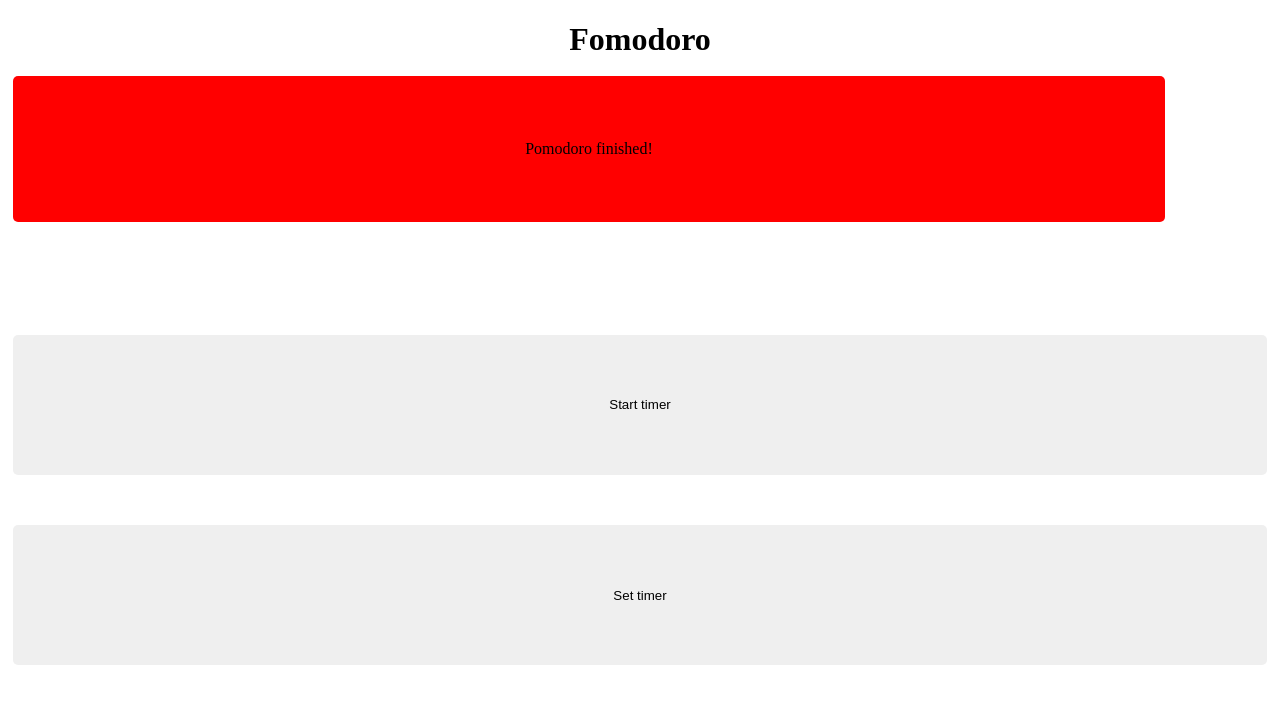
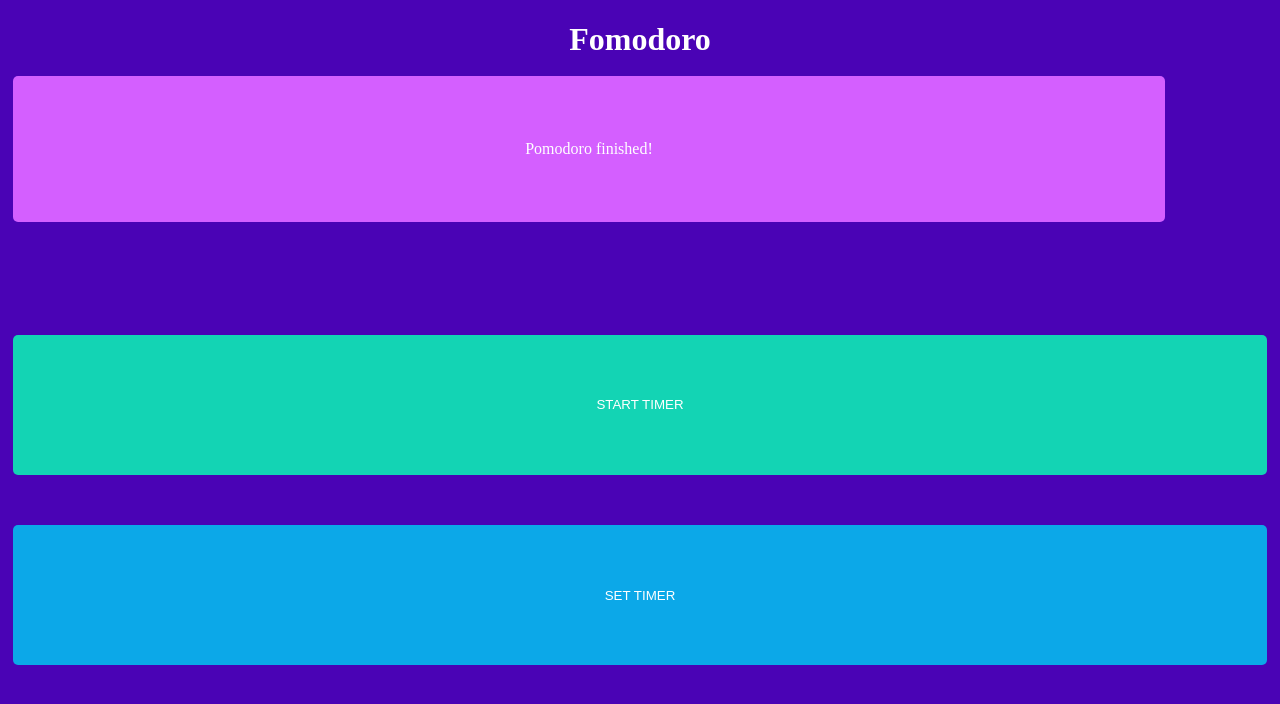
Before and after one commit to mgdelacroix/fomodoro, a plain HTML site: page index.html in a window 1280 px wide. Drawn offline with Linux system fonts and the light colour scheme.

Commit message:
Improve css

```diff
--- a/css/styles.css
+++ b/css/styles.css
@@ -4,6 +4,8 @@
 
 body {
     font-size: 100%;
+    background-color: #4A03B5;
+    color: white;
 }
 
 main {
@@ -22,13 +24,22 @@ button {
     border: none;
     padding: 5%;
     margin: 2% 0;
+    color: white;
+}
+
+.btn-start {
+    background-color: #13D4B4;
+}
+
+.btn-set {
+    background-color: #0CA8E8;
 }
 
 #message {
     position: absolute;
     width: 90%;
     top: 60px;
-    background-color: red;
+    background-color: #D45FFF;
     padding: 5%;
     border-radius: 5px;
 }
--- a/index.html
+++ b/index.html
@@ -16,8 +16,8 @@
         <p id="timer">20:00</p>
       </div>
       <div id="buttons">
-        <button id="startTimer" name="startTimer">Start timer</button>
-        <button id="setTimer" name="setTimer">Set timer</button>
+        <button id="startTimer" class="btn-start" name="startTimer">START TIMER</button>
+        <button id="setTimer" class="btn-set" name="setTimer">SET TIMER</button>
       </div>
       <audio id="finishAudio">
         <source src="audio/blaster.ogg" type="audio/ogg" />
```
